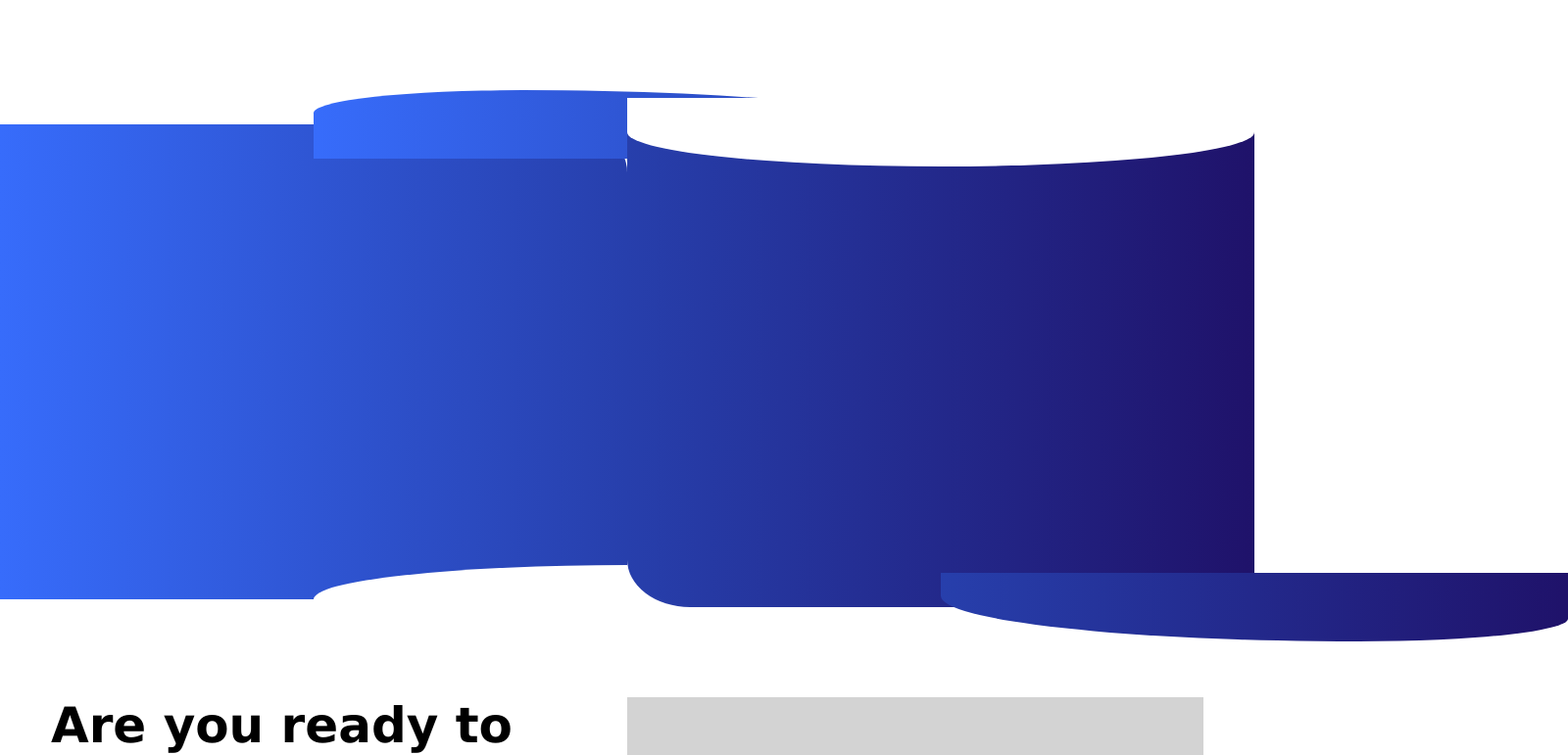
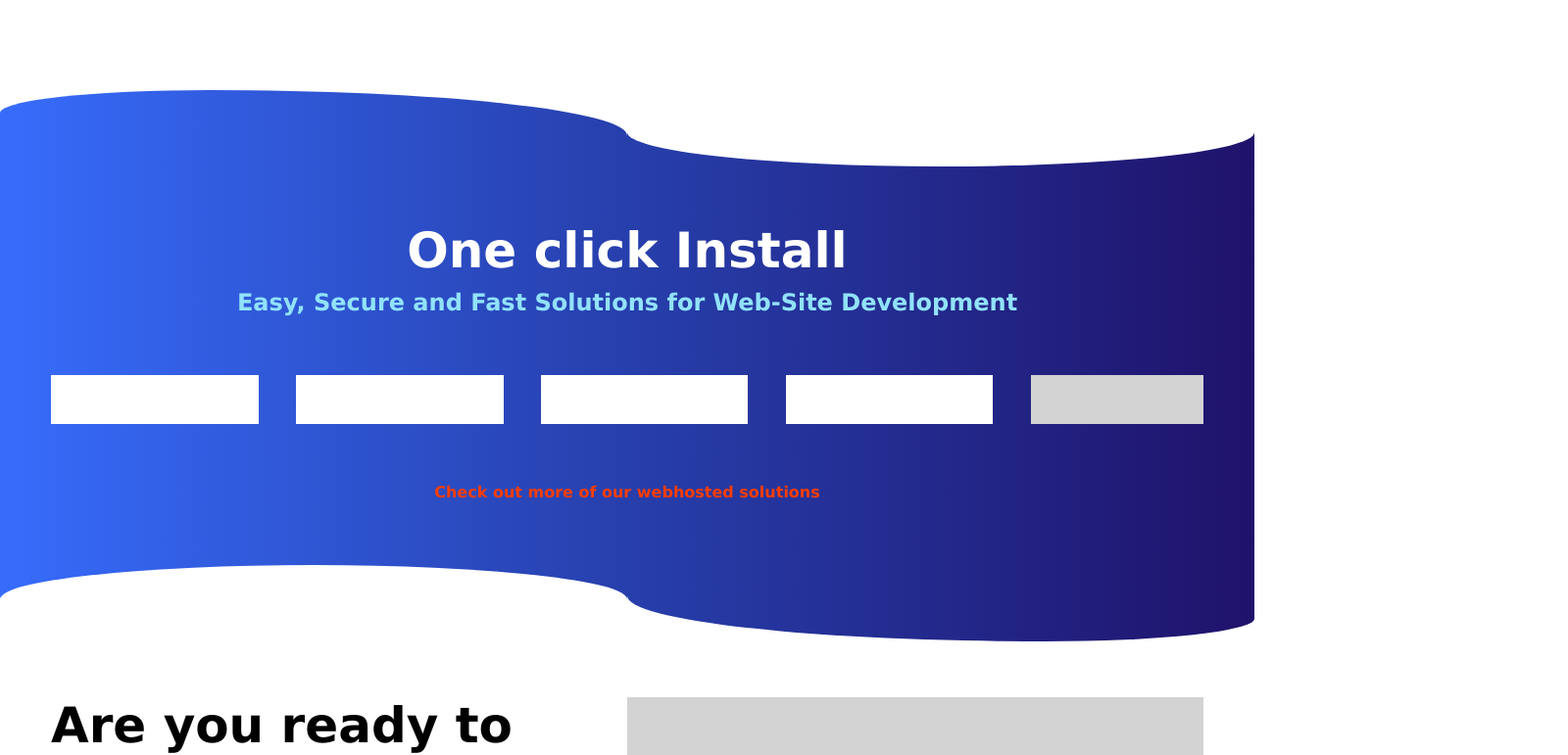
Before and after one commit to LTWIM/ssumco_public, a Next.js app: page /cases in a window 1280 px wide. Shown: the part 4520-5291 px from the top of the page at 98% size, 1600 px wide, since content can reach past the window. Built offline with nearby package versions, Linux system fonts and the light colour scheme.

Commit message:
wavy banner done

```diff
--- a/styles/module_stylesheets/wavyBanner.module.scss
+++ b/styles/module_stylesheets/wavyBanner.module.scss
@@ -19,7 +19,7 @@
     width: 50vw;
     top: 0px;
     left: 0px;
-    border-top-right-radius: 10%;
+    border-top-right-radius: 5%;
     z-index: 0;
   }
   .wave__left::before{
@@ -30,6 +30,7 @@
     border-top-left-radius: 50%;
     border-top-right-radius: 100%;
     top: -35px;
+    left: 0;
     position: absolute;
   }
   .wave__left::after{
@@ -42,6 +43,8 @@
     border-top-right-radius: 50%;
     bottom: -35px;
     position: absolute;
+    left: 0;
+
   }
   .wave__right{
     position: absolute;
@@ -50,7 +53,7 @@
     width: 50vw;
     top: 8px;
     right: 0px;
-    border-bottom-left-radius: 10%;
+    border-bottom-left-radius: 5%;
     z-index: 0;
   }
   .wave__right::before{
@@ -73,6 +76,8 @@
     border-bottom-right-radius: 50%;
     bottom: -35px;
     position: absolute;
+    right: 0px;
+
   }
 
   .contt__wrapper {
@@ -89,15 +94,18 @@
         font-weight: bold;
         color: #ffffff;
         margin-bottom: 10px;
+        z-index: 3;
       }
       .txt__cont {
         font-size: clamp(13px, 4vw, 24px);
         font-weight: bold;
         color: #91e2f9;
+        z-index: 3;
       }
       .link__cont {
         font-size: clamp(10px, 2.5vw, 16px);
         color: #ff3d00;
+        z-index: 3;
         font-weight: bold;
       }
       .contt__cont {
@@ -105,6 +113,7 @@
         justify-content: space-between;
         margin-top: 60px;
         margin-bottom: 60px;
+        z-index: 3;
 
 
         div {
@@ -120,6 +129,7 @@
     }
     &.row {
       justify-content: space-around;
+
       .contt__cont {
         display: flex;
         flex-direction: column;
```
